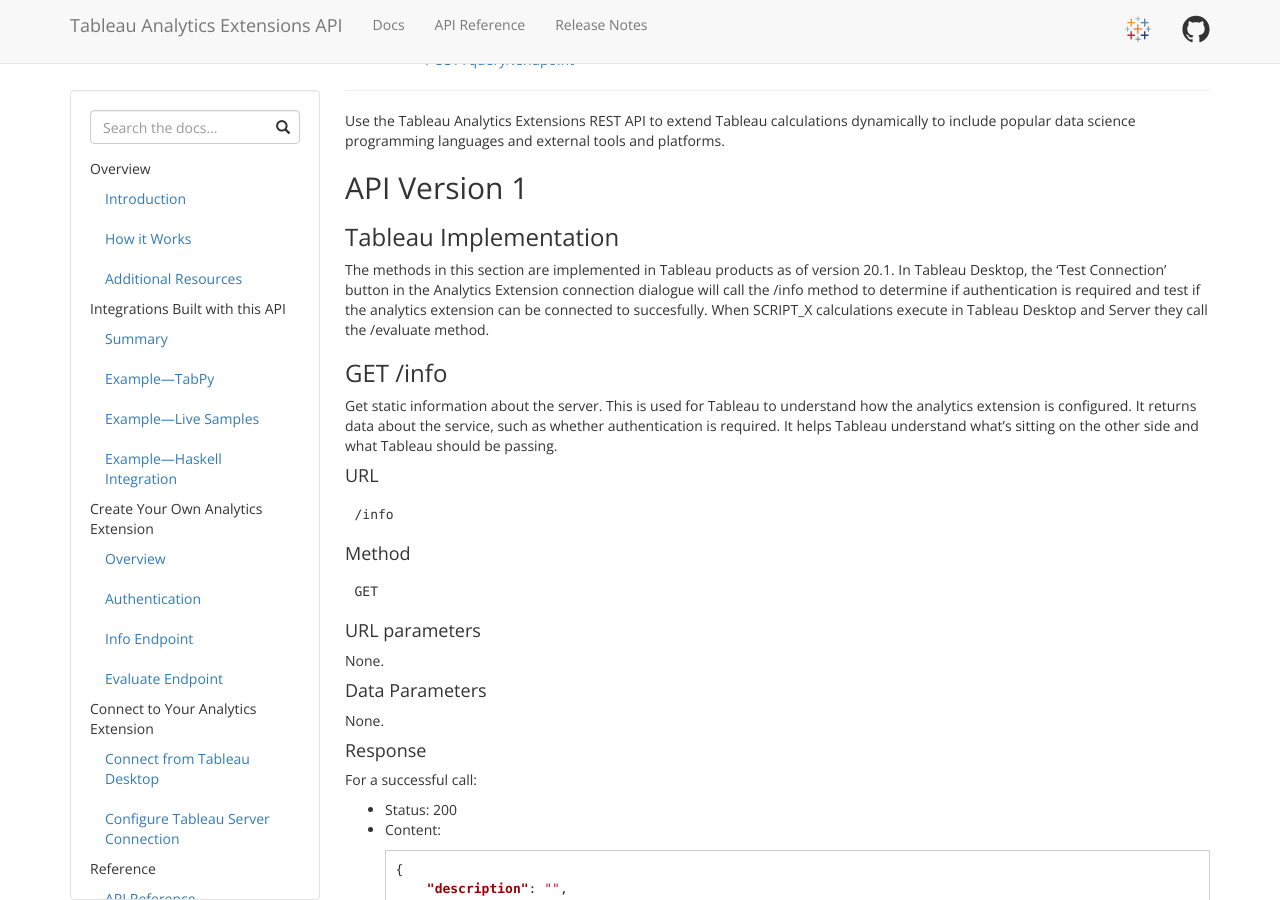
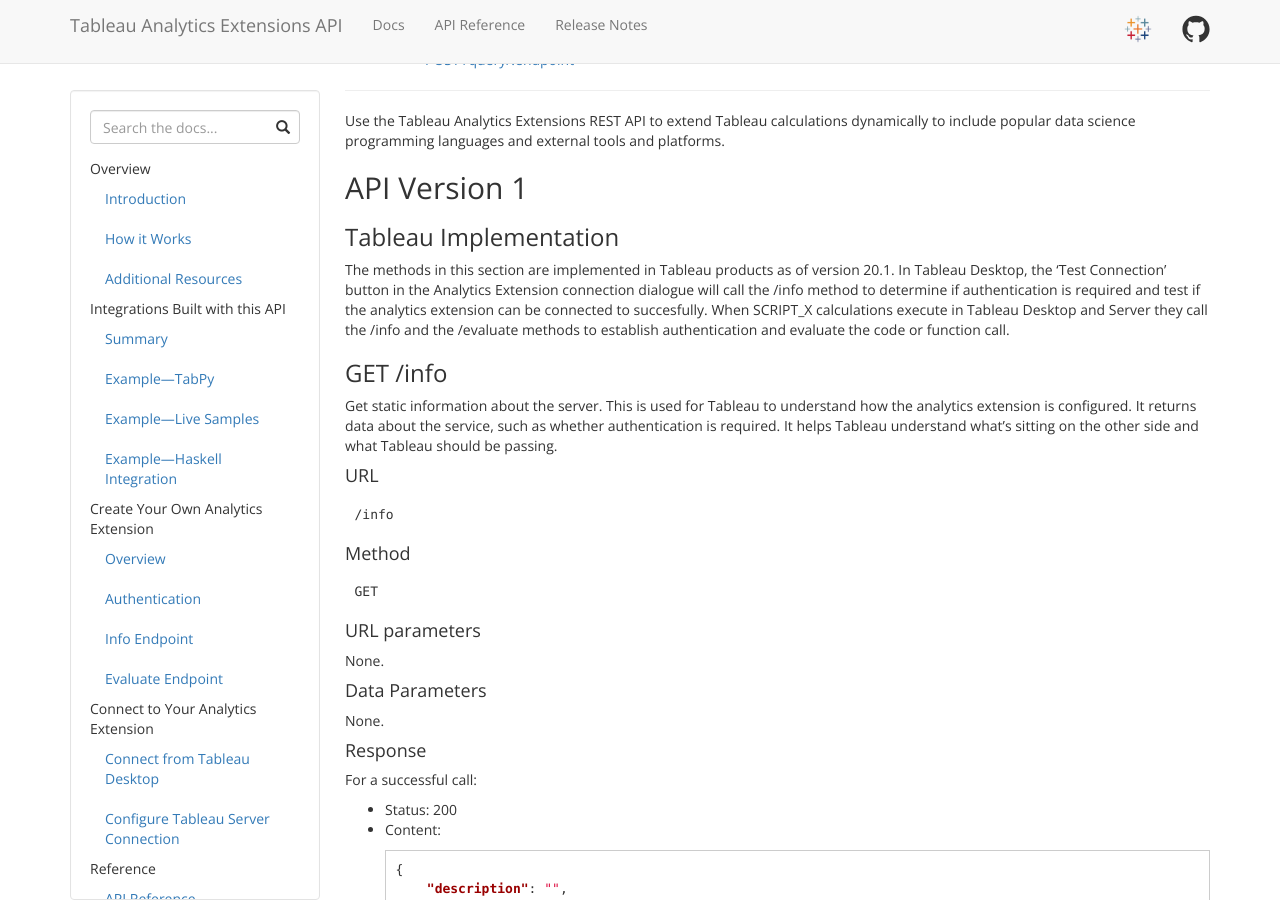
Before and after one commit to tableau/analytics-extensions-api, a Jekyll site: the page built from docs/ae_api_ref.md, in a window 1280 px wide and 900 px high, scrolled down 338 px. Built offline with Jekyll 4.4.1, drawn with Linux system fonts in a browser that asks for light colours; nearby versions of some CDN libraries.

Commit message:
Update ae_api_ref.md

```diff
--- a/docs/ae_api_ref.md
+++ b/docs/ae_api_ref.md
@@ -16,7 +16,7 @@
 
 ### Tableau Implementation
 
-The methods in this section are implemented in Tableau products as of version 20.1. In Tableau Desktop, the 'Test Connection' button in the Analytics Extension connection dialogue will call the /info method to determine if authentication is required and test if the analytics extension can be connected to succesfully. When SCRIPT_X calculations execute in Tableau Desktop and Server they call the /evaluate method.
+The methods in this section are implemented in Tableau products as of version 20.1. In Tableau Desktop, the 'Test Connection' button in the Analytics Extension connection dialogue will call the /info method to determine if authentication is required and test if the analytics extension can be connected to succesfully. When SCRIPT_X calculations execute in Tableau Desktop and Server they call the /info and the /evaluate methods to establish authentication and evaluate the code or function call.
 
 ### GET /info
 
```
